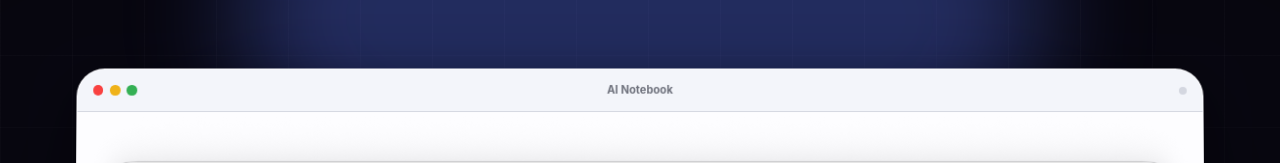
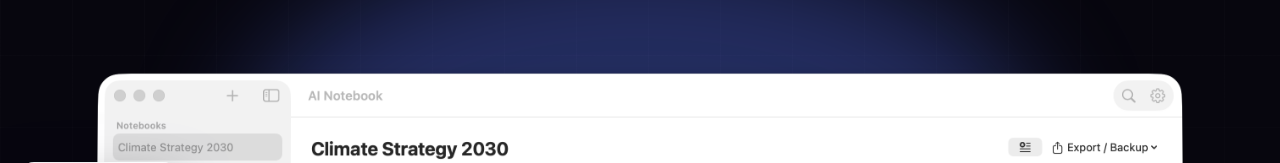
Before and after one commit to lukoplt/AI-notebook, a plain HTML site: page index.html in a window 1280 px wide. Shown: the part 737-900 px from the top of the page. Drawn offline with Linux system fonts and the light colour scheme.

Commit message:
fix: preserve screenshot proportions

```diff
--- a/index.html
+++ b/index.html
@@ -67,11 +67,6 @@
         <div class="hero-product reveal" data-delay="1" data-parallax-stage>
           <div class="hero-halo" aria-hidden="true"></div>
           <div class="product-window" data-parallax>
-            <div class="window-chrome" aria-hidden="true">
-              <div class="traffic"><i></i><i></i><i></i></div>
-              <span>AI Notebook</span>
-              <i class="chrome-dot"></i>
-            </div>
             <img src="docs/screenshots/chat.png" alt="AI Notebook answering an energy strategy question with grounded citations" width="2696" height="1776">
           </div>
 
--- a/styles.css
+++ b/styles.css
@@ -412,11 +412,11 @@ a {
 
 .product-window,
 .gallery-stage figure {
-  overflow: hidden;
-  border: 1px solid oklch(100% 0 0 / 0.2);
-  border-radius: clamp(1rem, 2.3vw, 1.8rem);
-  background: var(--surface);
-  box-shadow: 0 50px 120px oklch(4% 0.03 285 / 0.54), 0 12px 40px oklch(4% 0.03 285 / 0.32);
+  overflow: visible;
+  border: 0;
+  border-radius: 0;
+  background: transparent;
+  box-shadow: none;
 }
 
 .product-window {
@@ -425,44 +425,12 @@ a {
   will-change: transform;
 }
 
-.window-chrome {
-  display: grid;
-  grid-template-columns: 1fr auto 1fr;
-  align-items: center;
-  height: 2.75rem;
-  padding: 0 1rem;
-  border-bottom: 1px solid var(--line);
-  color: var(--muted);
-  background: oklch(97% 0.007 270);
-  font-size: 0.7rem;
-  font-weight: 650;
-}
-
-.traffic {
-  display: flex;
-  gap: 0.42rem;
-}
-
-.traffic i {
-  width: 0.65rem;
-  height: 0.65rem;
-  border-radius: 50%;
-}
-
-.traffic i:nth-child(1) { background: oklch(65% 0.22 26); }
-.traffic i:nth-child(2) { background: oklch(80% 0.16 83); }
-.traffic i:nth-child(3) { background: oklch(67% 0.17 148); }
-
-.chrome-dot {
-  justify-self: end;
-  width: 0.5rem;
-  height: 0.5rem;
-  border-radius: 50%;
-  background: var(--line);
-}
-
-.product-window img {
+.product-window img,
+.gallery-stage figure img {
   width: 100%;
+  height: auto;
+  aspect-ratio: 2696 / 1776;
+  object-fit: contain;
 }
 
 .float-note {
@@ -709,7 +677,8 @@ a {
 
 .gallery-stage {
   position: relative;
-  min-height: min(71vw, 68rem);
+  min-height: 0;
+  aspect-ratio: 1.36;
   padding: clamp(1rem, 4vw, 4rem);
   border-radius: clamp(1.5rem, 4vw, 3.5rem);
   background: var(--night);
@@ -748,18 +717,22 @@ a {
   to { opacity: 1; transform: translateY(0) scale(1); }
 }
 
-.gallery-stage figure img {
-  width: 100%;
-}
-
 .gallery-stage figcaption {
+  position: relative;
+  z-index: 2;
   display: flex;
   align-items: center;
   justify-content: space-between;
   gap: 1rem;
+  width: fit-content;
+  max-width: calc(100% - 3rem);
   padding: 1rem 1.25rem;
+  margin: -1.35rem auto 0;
+  border: 1px solid var(--line);
+  border-radius: 999px;
   color: var(--muted);
   background: var(--surface);
+  box-shadow: 0 12px 30px oklch(5% 0.02 285 / 0.2);
   font-size: 0.78rem;
 }
 
@@ -1254,15 +1227,6 @@ a {
     margin-left: calc(-1 * var(--page) - 5vw);
   }
 
-  .window-chrome {
-    height: 2rem;
-  }
-
-  .traffic i {
-    width: 0.45rem;
-    height: 0.45rem;
-  }
-
   .float-note-source {
     top: -7%;
     left: 6%;
```
